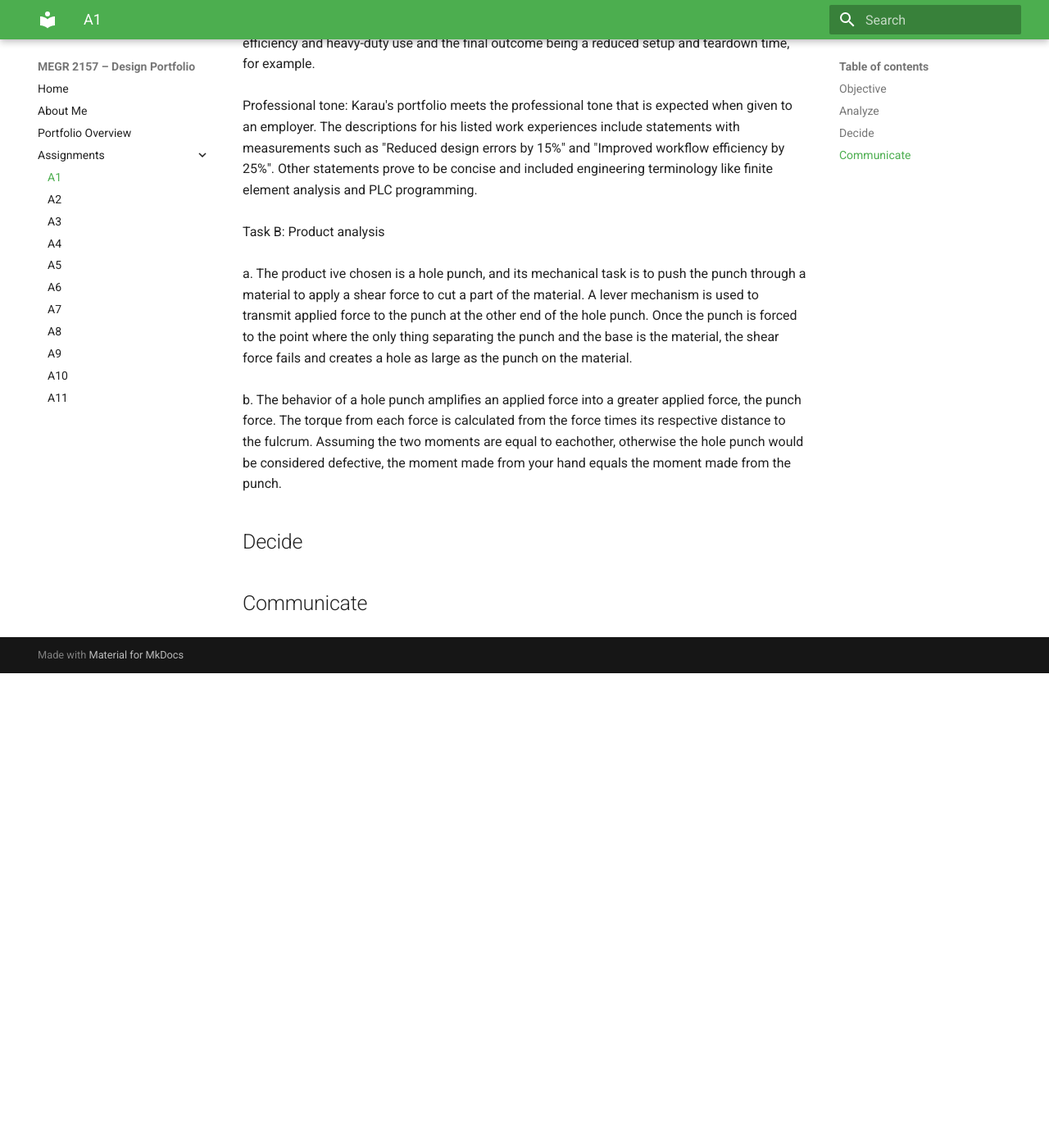
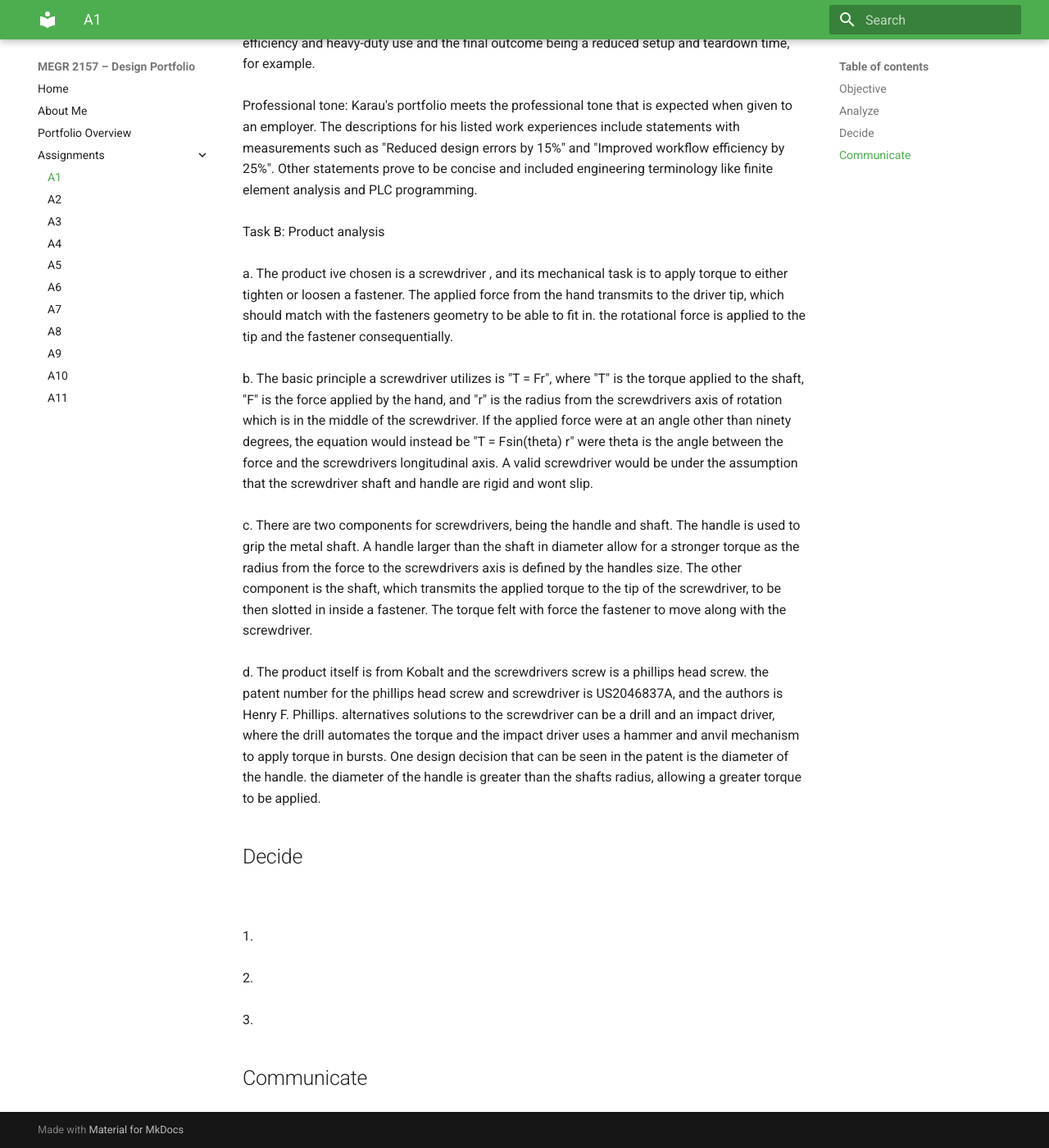
Before and after one commit to ajchiocca/megr2157-portfolio, an MkDocs documentation site: the page built from docs/assignments/A01/index.md, in a window 1280 px wide and 1400 px high, scrolled down 1648 px. Shown: the whole window at 82% size. Built offline with MkDocs 1.6.1 and Material for MkDocs 9.7.7, drawn with Linux system fonts in a browser that asks for light colours; before the commit the page ends 2469 px from its top, so only the background shows below that.

Commit message:
Update index.md

```diff
--- a/docs/assignments/A01/index.md
+++ b/docs/assignments/A01/index.md
@@ -40,12 +40,25 @@ Professional tone: Karau's portfolio meets the professional tone that is expecte
 Task B: Product analysis
 <br>
 <br>
-a. The product ive chosen is a hole punch, and its mechanical task is to push the punch through a material to apply a shear force to cut a part of the material. A lever mechanism is used to transmit applied force to the punch at the other end of the hole punch. Once the punch is forced to the point where the only thing separating the punch and the base is the material, the shear force fails and creates a hole as large as the punch on the material.
+a. The product ive chosen is a screwdriver , and its mechanical task is to apply torque to either tighten or loosen a fastener. The applied force from the hand transmits to the driver tip, which should match with the fasteners geometry to be able to fit in. the rotational force is applied to the tip and the fastener consequentially.
 <br>
 <br>
-b. The behavior of a hole punch amplifies an applied force into a greater applied force, the punch force. The torque from each force is calculated from the force times its respective distance to the fulcrum. Assuming the two moments are equal to eachother, otherwise the hole punch would be considered defective, the moment made from your hand equals the moment made from the punch.
-
+b. The basic principle a screwdriver utilizes is "T = Fr", where "T" is the torque applied to the shaft, "F" is the force applied by the hand, and "r" is the radius from the screwdrivers axis of rotation which is in the middle of the screwdriver. If the applied force were at an angle other than ninety degrees, the equation would instead be "T = Fsin(theta) r" were theta is the angle between the force and the screwdrivers longitudinal axis. A valid screwdriver would be under the assumption that the screwdriver shaft and handle are rigid and wont slip.
+<br>
+<br>
+c. There are two components for screwdrivers, being the handle and shaft. The handle is used to grip the metal shaft. A handle larger than the shaft in diameter allow for a stronger torque as the radius from the force to the screwdrivers axis is defined by the handles size. The other component is the shaft, which transmits the applied torque to the tip of the screwdriver, to be then slotted in inside a fastener. The torque felt with force  the fastener to move along with the screwdriver.
+<br>
+<br>
+d. The product itself is from Kobalt and the screwdrivers screw is a phillips head screw. the patent number for the phillips head screw and screwdriver is US2046837A, and the authors is Henry F. Phillips. alternatives solutions to the screwdriver can be a drill and an impact driver, where the drill automates the torque and the impact driver uses a hammer and anvil mechanism to apply torque in bursts. One design decision that can be seen in the patent is the diameter of the handle. the diameter of the handle is greater than the shafts radius, allowing a greater torque to be applied.
 ## Decide
-
+<br>
+<br>
+1.
+<br>
+<br>
+2.
+<br>
+<br>
+3.
 
 ## Communicate
```
